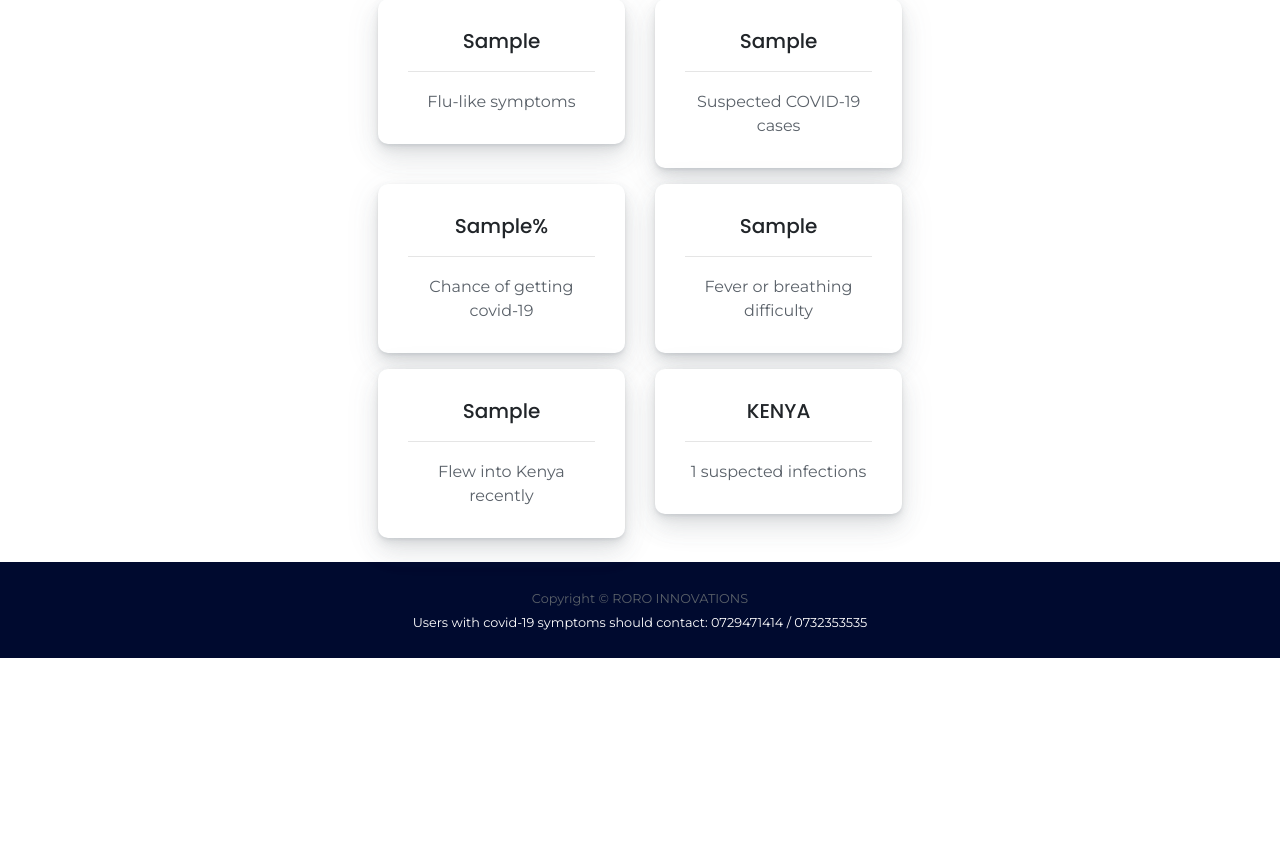
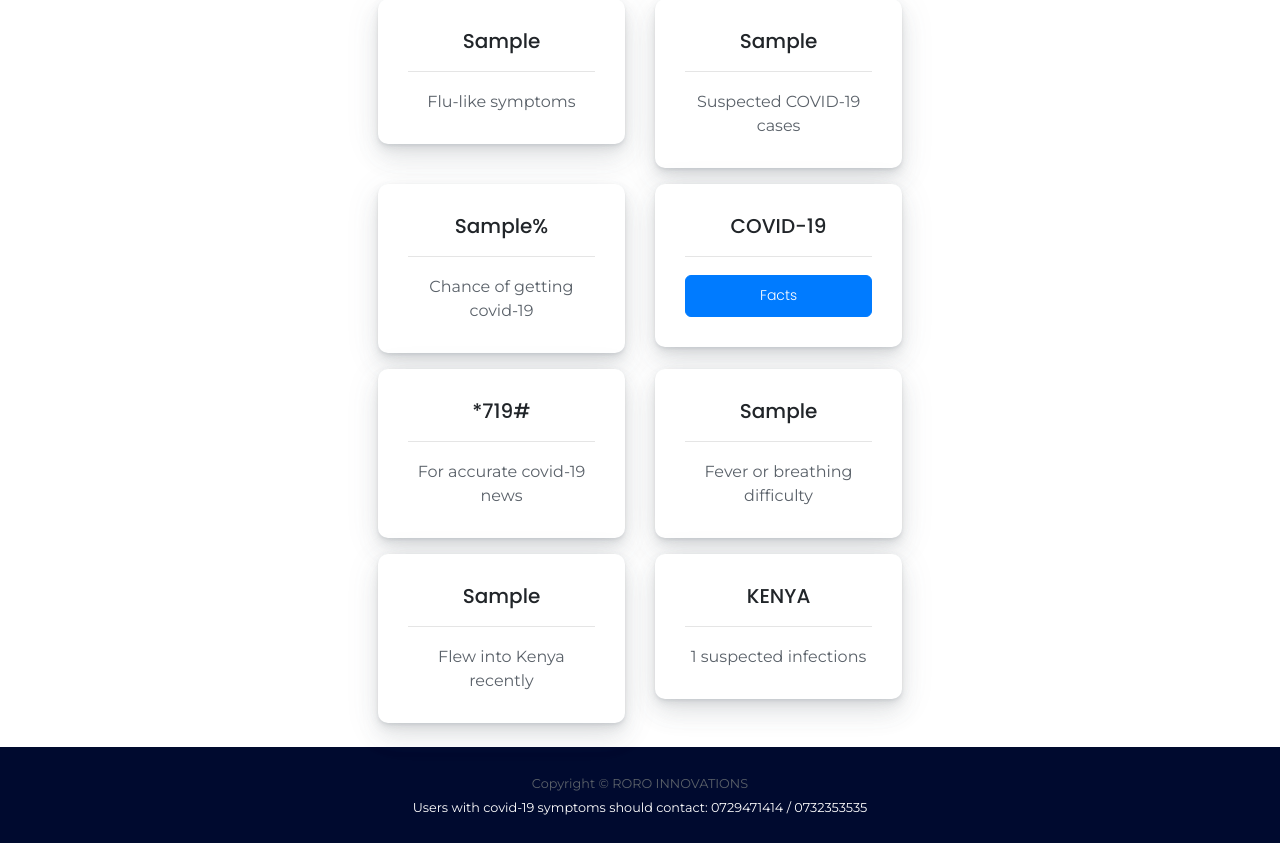
Before and after one commit to waruingugi/outwithcorona_live, a Django app: template info/templates/info/results.html in a window 1280 px wide. Shown: the part 242-1085 px from the top of the page. Before the commit the page ends 900 px from the top, so only its background shows below. Run offline with Django 3.2, Linux system fonts and the light colour scheme; the template is opened without the code that fills it: most values are stand-ins (such as "Sample title", 1, 10 or a date in 2020); parts of the project's set-up code (start-up, migrations or seed data) failed here and were passed over; some libraries are stand-ins or nearby versions.

Commit message:
Updated results page

```diff
--- a/info/templates/info/results.html
+++ b/info/templates/info/results.html
@@ -55,6 +55,26 @@
         <div class="col-sm-5">
             <div class="card mt-2 mb-2">
                 <div class="card-body">
+                    <h5 class="card-title">COVID-19</h5>
+                    <hr>
+                    <a href="https://www.who.int/news-room/q-a-detail/q-a-coronaviruses#:~:text=protect" class="btn btn-primary btn-block">Facts</a>
+                </div>
+            </div>
+        </div>
+
+        <div class="col-sm-5">
+            <div class="card mt-2 mb-2">
+                <div class="card-body">
+                    <h5 class="card-title">*719#</h5>
+                    <hr>
+                    <p class="card-text">For accurate covid-19 news</p>
+                </div>
+            </div>
+        </div>
+
+        <div class="col-sm-5">
+            <div class="card mt-2 mb-2">
+                <div class="card-body">
                     <h5 class="card-title">{{ info.fever_or_breathing_difficulty }}</h5>
                     <hr>
                     <p class="card-text">Fever or breathing difficulty</p>
@@ -72,7 +92,6 @@
             </div>
         </div>
 
-
         <div class="col-sm-5">
             <div class="card mt-2 mb-2">
                 <div class="card-body">
```
